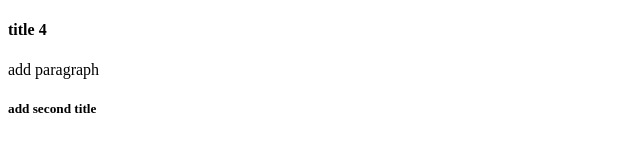
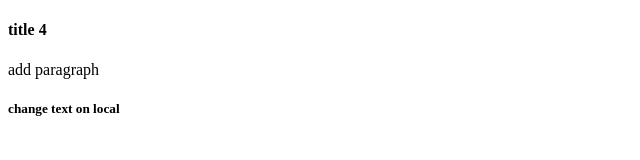
Before and after one commit to NokaK/lesson-6, a plain HTML site: page index.html in a window 1280 px wide. Shown: the full height of the page, 0-640 px from the left. Drawn offline with Linux system fonts and the light colour scheme.

Commit message:
change text on local

```diff
--- a/index.html
+++ b/index.html
@@ -6,6 +6,6 @@
 <body>
 	<h4>title 4</h4>
 	<p>add paragraph</p>
-	<h5>add second title</h5>
+	<h5>change text on local</h5>
 </body>
 </html>
```
